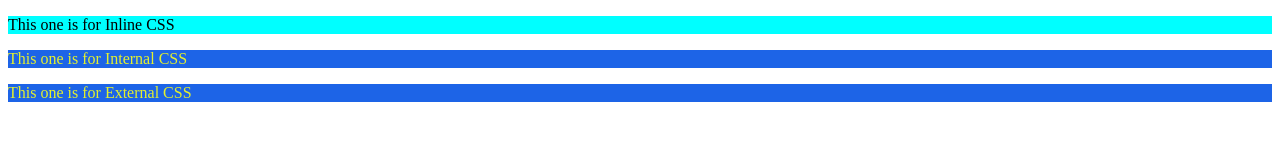
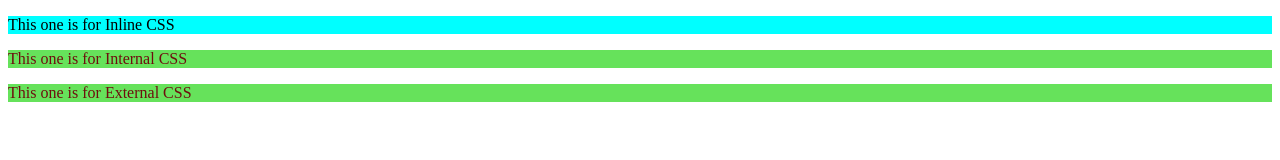
Before and after one commit to Sumaiya-uiu/Web_Development_Practice, a plain HTML site: page CSS/Inline_Internal_External/Inline_Internal_External.html in a window 1280 px wide. Drawn offline with Linux system fonts and the light colour scheme.

Commit message:
Inline,Internal,External CSS

```diff
--- a/CSS/Inline_Internal_External/Inline_Internal_External.css
+++ b/CSS/Inline_Internal_External/Inline_Internal_External.css
@@ -1,5 +1,12 @@
-p{
-    /* background-color: rgb(29, 100, 231) !important; This will not be given more priority*/
+/*!important --- This will not be given more priority*/
+/*p{
+    background-color: rgb(29, 100, 231) !important;
     background-color: rgb(29, 100, 231);
     color: rgb(228, 241, 45);
+}*/
+
+p{
+    color: rgb(110, 14, 14);
+    background-color: rgb(102, 226, 91);
+
 }
--- a/CSS/Inline_Internal_External/Inline_Internal_External.html
+++ b/CSS/Inline_Internal_External/Inline_Internal_External.html
@@ -3,14 +3,10 @@
 <head>
     <meta charset="UTF-8">
     <meta name="viewport" content="width=device-width, initial-scale=1.0">
-
+    <link rel="stylesheet" href="Inline_Internal_External.css">
     <title>Inline,Internal,External CSS</title>
     <style>
-        p{
-            color: rgb(110, 14, 14);
-            background-color: rgb(102, 226, 91);
 
-        }
     </style>
     <link rel="stylesheet" href="Inline_Internal_External.css">
 </head>
```
